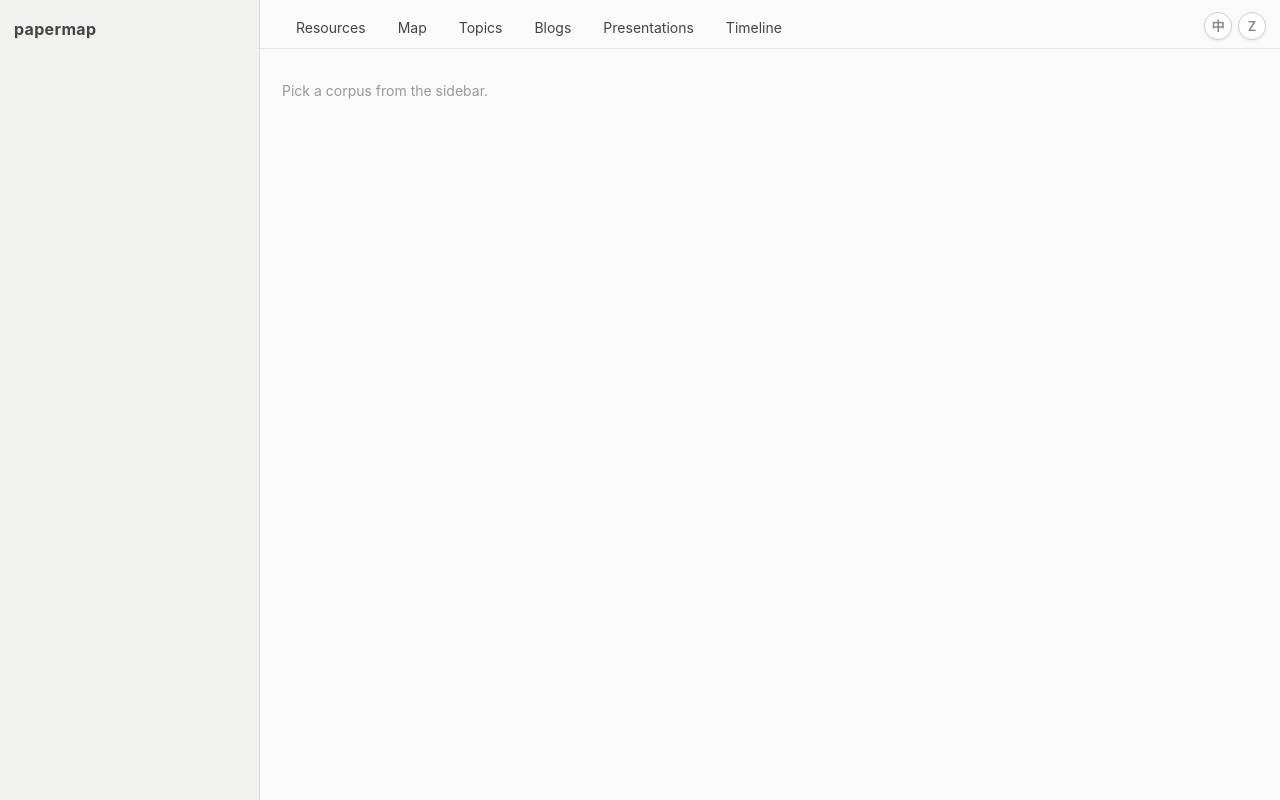
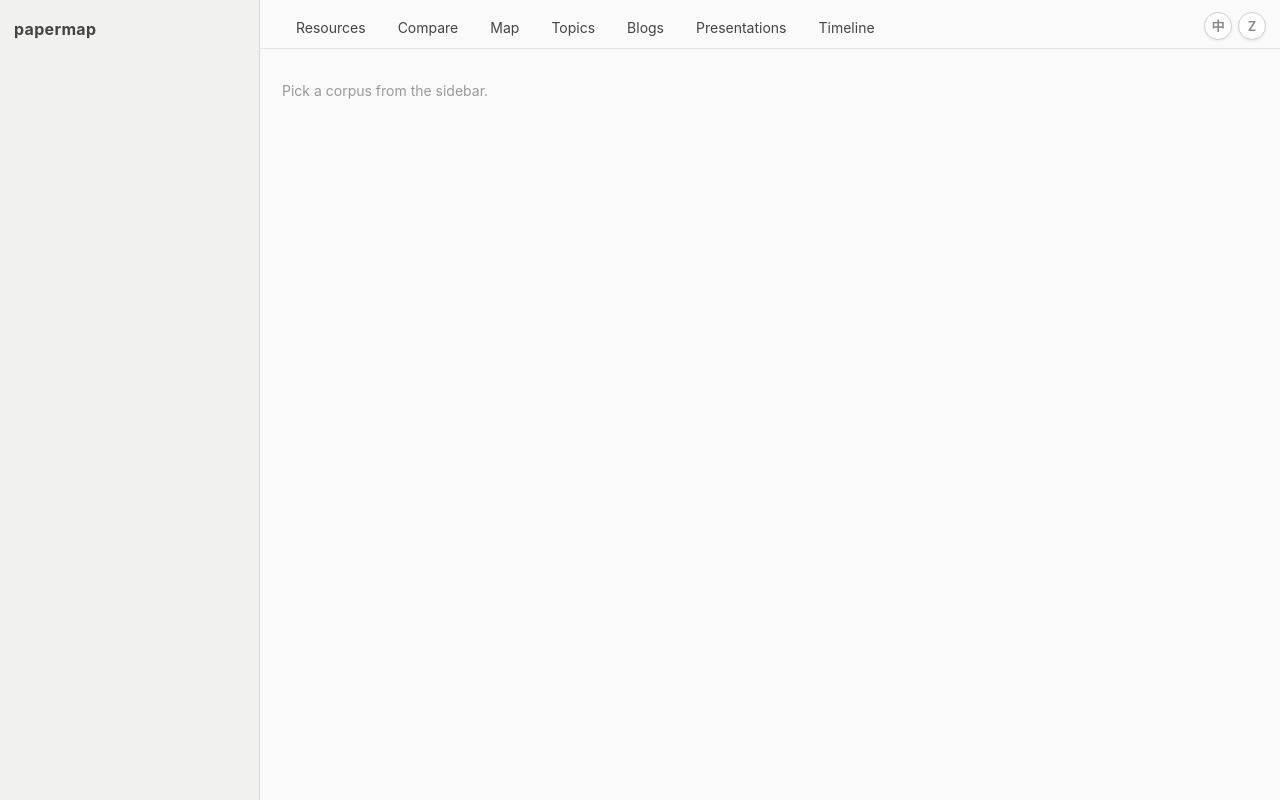
Before and after one commit to Light-Kit/papermap, a Flask app: page / in a window 1280 px wide. Run offline with Flask 3, Linux system fonts and the light colour scheme; data that the repository does not hold is empty; some libraries are stand-ins or nearby versions.

Commit message:
feat(app): register Compare tab and its show-view handler

```diff
--- a/papermap/static/app.js
+++ b/papermap/static/app.js
@@ -12,20 +12,21 @@ import * as topics        from "./views/topics.js";
 import * as blogs         from "./views/blogs.js";
 import * as presentations from "./views/presentations.js";
 import * as timeline      from "./views/timeline.js";
+import * as compare       from "./views/compare.js";
 
 const sidebar  = document.getElementById("corpora");
 const tabsBar  = document.getElementById("viewtabs");
 const filterBar = document.getElementById("filterbar");
 const main     = document.getElementById("main");
 
-const views = { browse, map: mapView, topics, blogs, presentations, timeline };
+const views = { browse, map: mapView, topics, blogs, presentations, timeline, compare };
 
 // Filters are mutated in place by filterbar.js (Phase 7).
 const filters = {
   kinds: new Set(), topics: new Set(), statuses: new Set(),
   org_types: new Set(), regions: new Set(), modalities: new Set(), q: "",
 };
-const filterableViews = new Set(["browse", "map"]);
+const filterableViews = new Set(["browse", "map", "compare"]);
 
 let activeCorpus = null;
 let activeView = "browse";
@@ -59,6 +60,13 @@ async function init() {
 
   document.addEventListener("papermap:rerender-active-view", () => {
     setView(activeView);
+  });
+
+  // Compare view asks app.js to switch to Browse after setting the active
+  // item (so the detail page opens for the clicked model).
+  document.addEventListener("papermap:show-view", (ev) => {
+    const { view } = ev.detail || {};
+    if (view) setView(view);
   });
 
   if (sidebar.parentElement.hidden) {
--- a/papermap/templates/index.html
+++ b/papermap/templates/index.html
@@ -14,6 +14,7 @@
   <section id="content">
     <nav id="viewtabs" hidden>
       <button data-view="browse">Resources</button>
+      <button data-view="compare">Compare</button>
       <button data-view="map">Map</button>
       <button data-view="topics">Topics</button>
       <button data-view="blogs">Blogs</button>
```
